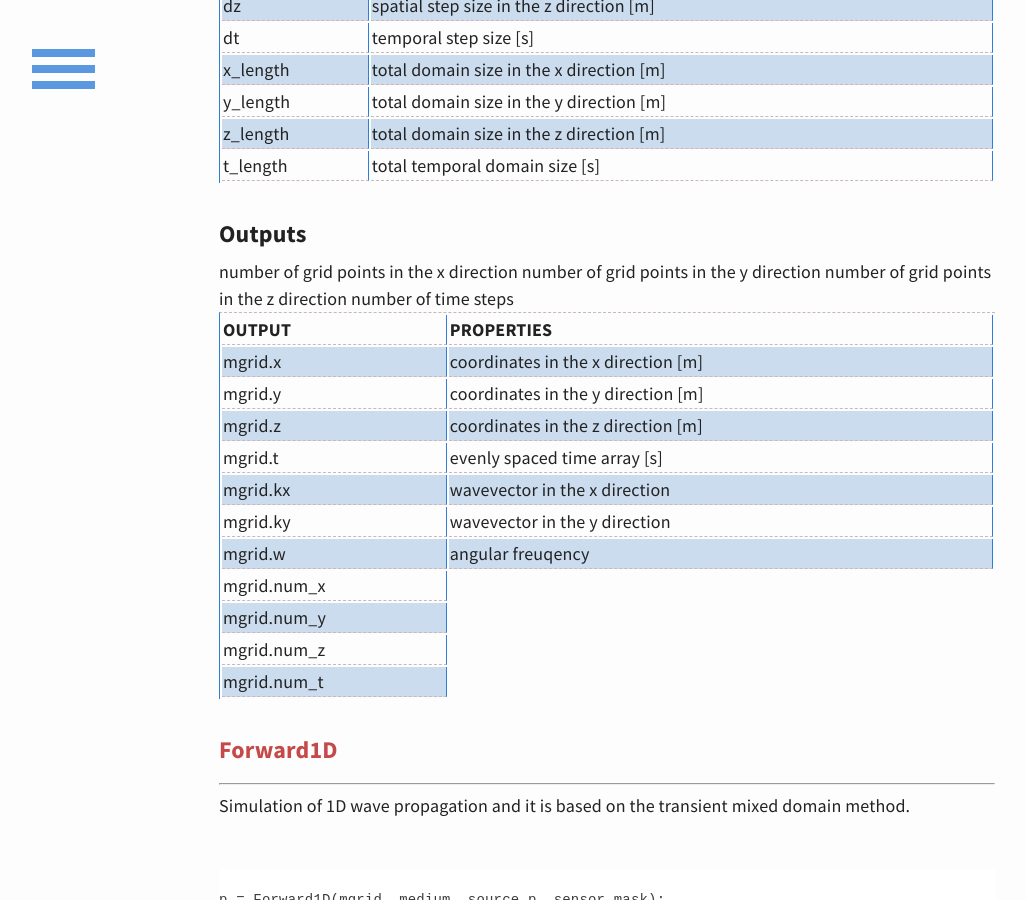
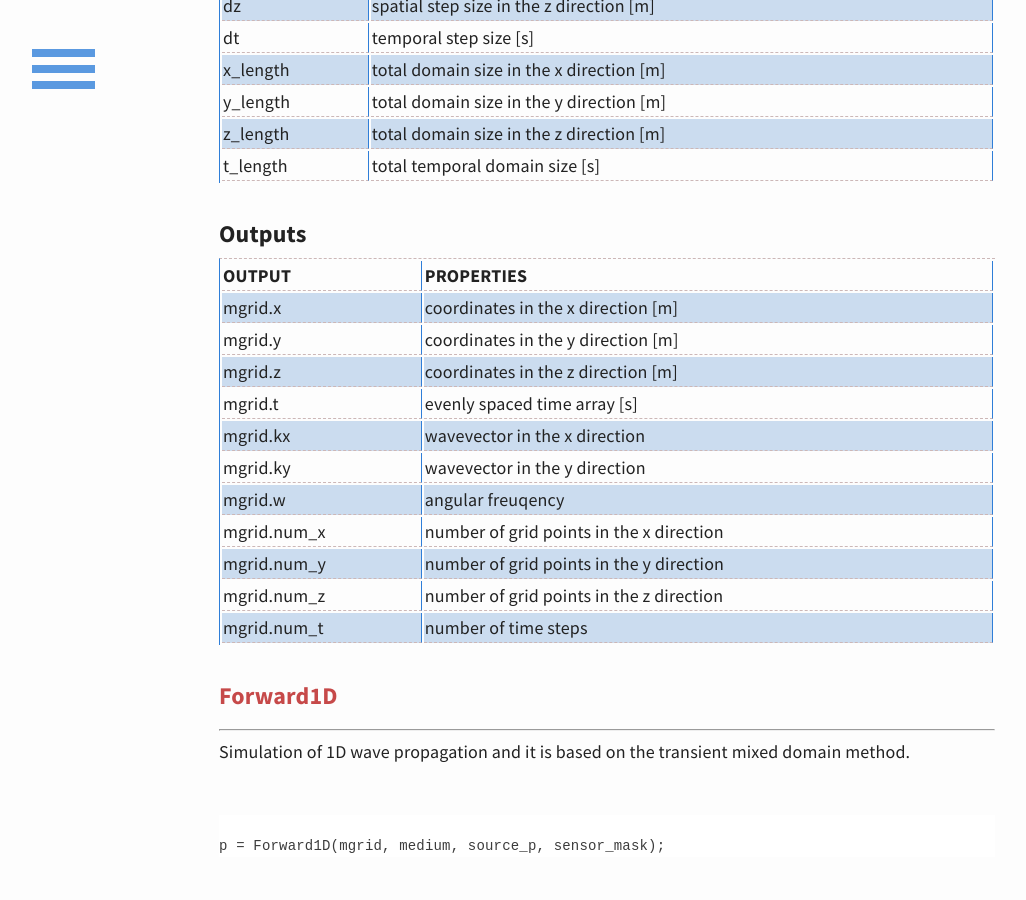
Before and after one commit to m-SOUND/mSOUND, a Jekyll site: the page built from function.html, in a window 1280 px wide and 900 px high, scrolled down 824 px. Shown: the whole window, without its empty margins (33-1059 px from the left). Built offline with Jekyll 4.4.1, drawn with Linux system fonts in a browser that asks for light colours.

Commit message:
Update function.html

```diff
--- a/function.html
+++ b/function.html
@@ -80,16 +80,16 @@ mgrid = set_grid(dt, t_length, dx, x_length, dy, y_length, dz, z_length);
     <td>mgrid.w</td><td>angular freuqency</td>
   </tr>
   <tr>
-    <td>mgrid.num_x</td>number of grid points in the x direction </td>
+    <td>mgrid.num_x</td><td>number of grid points in the x direction</td>
   </tr>
   <tr>
-    <td>mgrid.num_y</td>number of grid points in the y direction </td>
+    <td>mgrid.num_y</td><td>number of grid points in the y direction</td>
   </tr>
   <tr>
-    <td>mgrid.num_z</td>number of grid points in the z direction </td>
+    <td>mgrid.num_z</td><td>number of grid points in the z direction</td>
   </tr>
   <tr>
-    <td>mgrid.num_t</td>number of time steps </td>
+    <td>mgrid.num_t</td><td>number of time steps</td>
   </tr>
  </table>
 <br>
```
